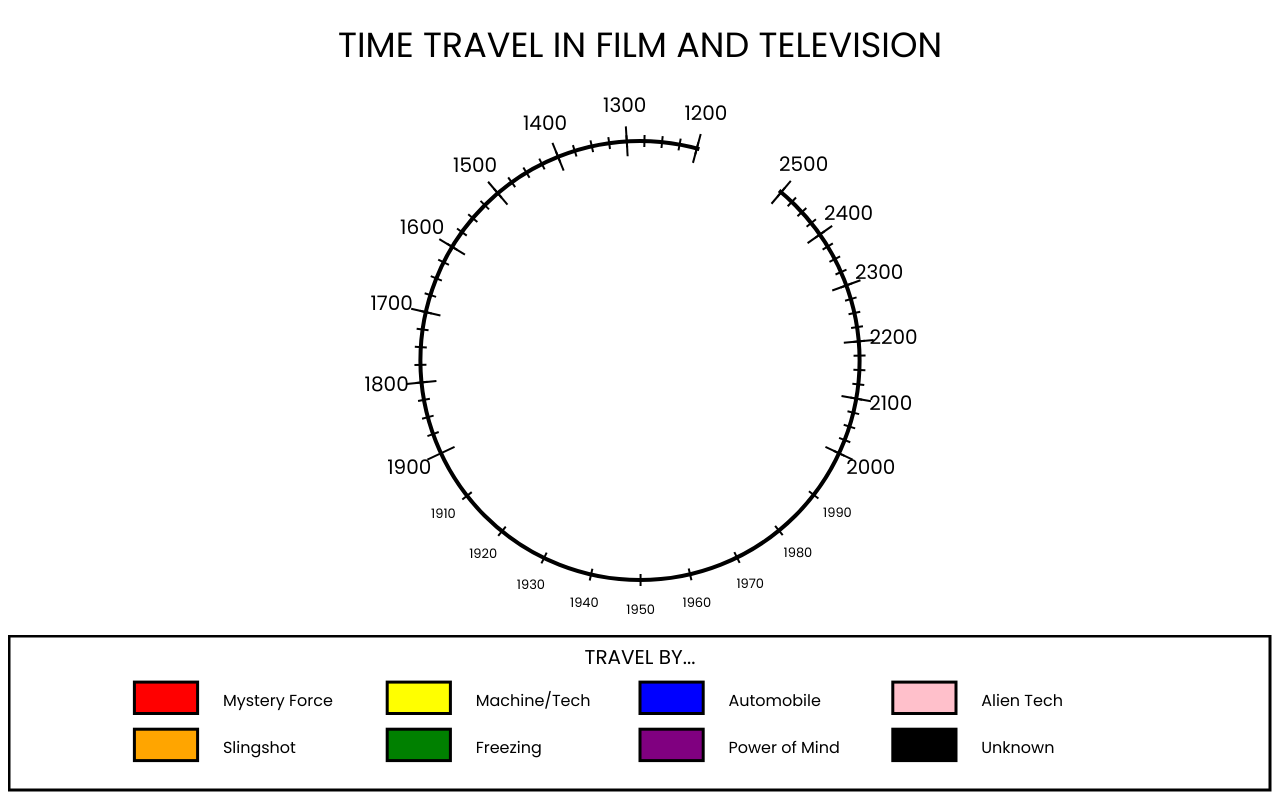
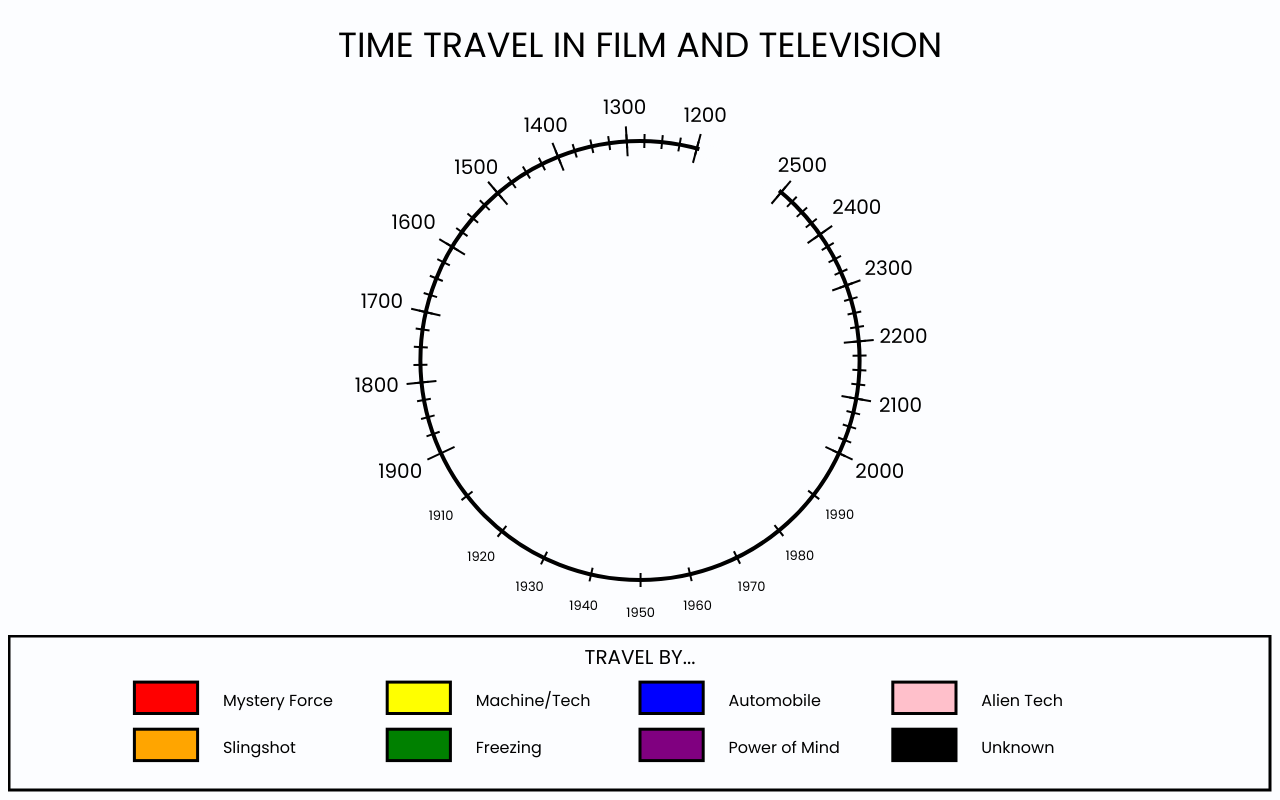
Before and after one commit to lverdi/cs3300-p1, a plain HTML site: page index.html in a window 1280 px wide. Drawn offline with nearby package versions, Linux system fonts and the light colour scheme.

Commit message:
changes to tick dist

```diff
--- a/index.html
+++ b/index.html
@@ -1,16 +1,20 @@
 <html>
 <head>
-<title>INFO 3300 - Data-driven Web Applications</title>
+<title>TIME TRAVEL IN FILM AND TELEVISION</title>
 <link href="https://fonts.googleapis.com/css?family=Poppins" rel="stylesheet">
 <script src="https://d3js.org/d3.v4.min.js"></script>
 <style>
-body { font-family: 'Poppins'; }
+body { font-family: 'Poppins'; background-color: #fcfdff;}
+#title { height: 10% }
+#content { height: 70% }
+#key { height: 20% }
+
 </style>
 </head>
 <body>
-<div id="title" align="center" style="height: 10%"></div>
-<div id="content" align="center" style="height: 70%"></div>
-<div id="key" align="center" style="height: 20%"></div>
+<div id="title" align="center"></div>
+<div id="content" align="center"></div>
+<div id="key" align="center"></div>
 	<script>
 		var height = document.getElementById("content").clientHeight;
 		var width = document.getElementById("content").clientWidth;
@@ -28,6 +32,8 @@ body { font-family: 'Poppins'; }
 		var pre1900Scale = d3.scaleLinear().domain([1200, 1899]).range([75, 204]);
 		var mainScale = d3.scaleLinear().domain([1900, 1999]).range([205, 334]);
 		var post2000Scale = d3.scaleLinear().domain([2000, 2500]).range([-25, 50]);
+		var popularityScale = d3.scaleLinear().domain([0, 10]).range([2, 7]);
+
 
 		function drawTimeline() {
 			var timeline = svg.append("circle")
@@ -46,7 +52,7 @@ body { font-family: 'Poppins'; }
 
 			svg.append("path")
 				.attr("d", arc)
-				.attr("stroke", "white")
+				.attr("stroke", "#fcfdff")
 				.attr("stroke-width", 10)
 				.attr("transform", "translate(" + centerX + ", " + centerY + ")");
 		}
@@ -90,7 +96,13 @@ body { font-family: 'Poppins'; }
 			return plotAngleRadius(scaledYear(year), graphRadius);
 		}
 
-		function drawLabels(y, dist, size) {
+		function drawLabels(y, size) {
+			var dist;
+			if ((y >= 1600 && y <= 1900) || y >= 2000 && y <= 2400) {
+				dist = 45;
+			} else {
+				dist = 33;
+			}
 			svg.append("text").text(y)
 				.attr("x", plotAngleRadius(scaledYear(y), graphRadius + dist)[0])
 				.attr("y", plotAngleRadius(scaledYear(y), graphRadius + dist)[1])
@@ -118,17 +130,17 @@ body { font-family: 'Poppins'; }
 		function drawTicks () {
 			for (var y = 1200; y <= 2500; y += 100) {
 				drawTick(y, 15);
-				drawLabels(y, 35, 20);
+				drawLabels(y, 20);
 			}
 			for (var y = 1200; y < 1900; y += 25) {
-				drawTick(y, 6);
+				drawTick(y, 7);
 			}
 			for (var y = 2000; y <= 2500; y += 25) {
-				drawTick(y, 6);
+				drawTick(y, 7);
 			}
 			for (var y = 1910; y <= 1990; y += 10) {
-				drawTick(y, 6);
-				drawLabels(y, 30, 13);
+				drawTick(y, 7);
+				drawLabels(y, 13);
 			}
 		}
 
```
